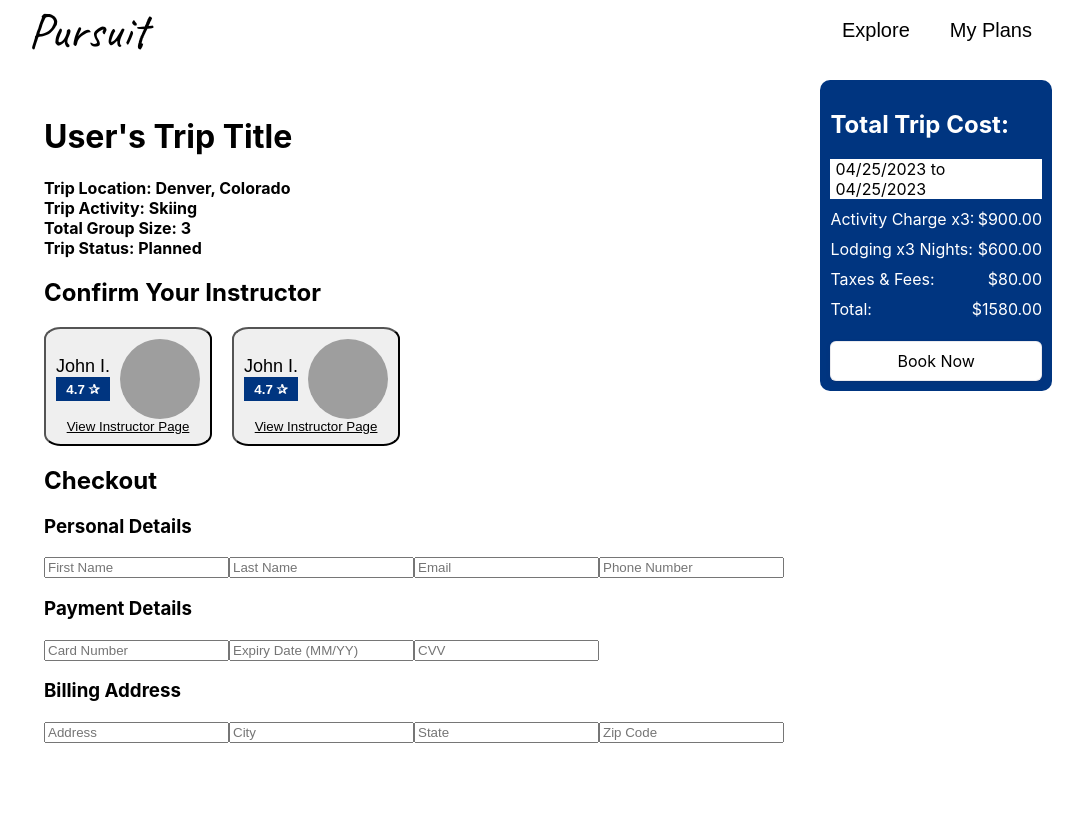
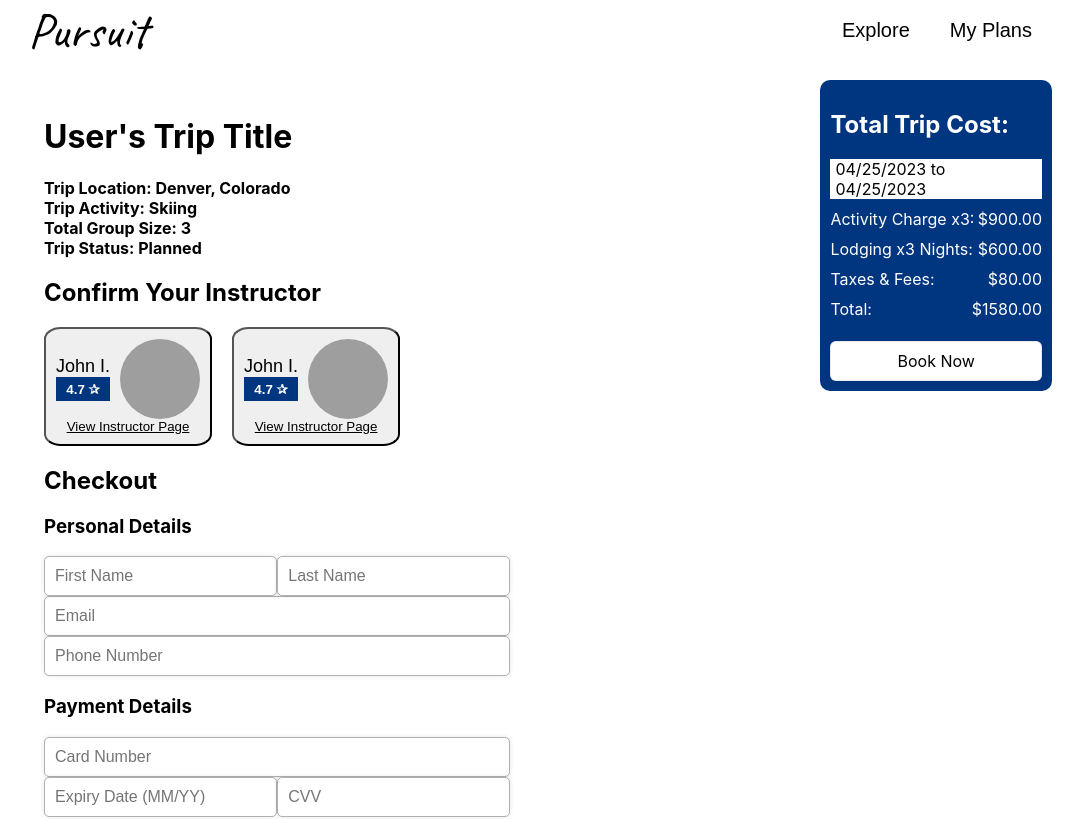
Before and after one commit to tameem22/CS422Project, a React (Create React App) app in the folder pursuitapp/: page /Checkout in a window 1280 px wide. Shown: the top 819 px of the page, without its empty margins (100-1183 px from the left). Built offline with nearby package versions, Linux system fonts and the light colour scheme; grey boxes are pictures that could not be loaded.

Commit message:
Checkout Input Styling

```diff
--- a/pursuitapp/src/pages/checkout/Checkout.css
+++ b/pursuitapp/src/pages/checkout/Checkout.css
@@ -95,3 +95,33 @@
     padding: 10px;
     border-radius: 10%;
 }
+
+.checkoutInput{
+    display: block;
+    width: 60%;
+    padding: 10px;
+    font-size: 16px;
+    border: 1px solid #b0b0b0;
+    border-radius: 5px;
+    box-shadow: 0 0 5px rgba(0, 0, 0, 0.1);
+}
+
+.checkoutInput:focus {
+    outline: none;
+    border-color: #003580;
+    box-shadow: 0 0 7px #003580;
+}
+
+
+.checkoutInputContainer{
+    display: flex;
+    flex-direction: row;
+    justify-content: space-between;
+    width: 63%;
+
+}
+
+.checkoutInputContainer>input{
+    flex: 1;
+
+}
--- a/pursuitapp/src/pages/checkout/Checkout.jsx
+++ b/pursuitapp/src/pages/checkout/Checkout.jsx
@@ -10,29 +10,35 @@ import "./Checkout.css";
 const PersonalDetails = ({ onChange }) => (
   <div>
     <h3>Personal Details</h3>
-    <input type="text" name="firstName" placeholder="First Name" onChange={onChange} />
-    <input type="text" name="lastName" placeholder="Last Name" onChange={onChange} />
-    <input type="email" name="email" placeholder="Email" onChange={onChange} />
-    <input type="tel" name="phone" placeholder="Phone Number" onChange={onChange} />
+    <div className="checkoutInputContainer">
+      <input className="checkoutInput" type="text" name="firstName" placeholder="First Name" onChange={onChange} />
+      <input className="checkoutInput" type="text" name="lastName" placeholder="Last Name" onChange={onChange} />
+    </div>
+    <input className="checkoutInput" type="email" name="email" placeholder="Email" onChange={onChange} />
+    <input className="checkoutInput" type="tel" name="phone" placeholder="Phone Number" onChange={onChange} />
   </div>
 );
 
 const BillingDetails = ({ onChange }) => (
   <div>
     <h3>Billing Address</h3>
-    <input type="text" name="address" placeholder="Address" onChange={onChange} />
-    <input type="text" name="city" placeholder="City" onChange={onChange} />
-    <input type="text" name="state" placeholder="State" onChange={onChange} />
-    <input type="text" name="zipcode" placeholder="Zip Code" onChange={onChange} />
+    <input className="checkoutInput" type="text" name="address" placeholder="Address" onChange={onChange} />
+    <div className="checkoutInputContainer">
+      <input className="checkoutInput" type="text" name="city" placeholder="City" onChange={onChange} />
+      <input className="checkoutInput" type="text" name="state" placeholder="State" onChange={onChange} />
+      <input className="checkoutInput" type="text" name="zipcode" placeholder="Zip Code" onChange={onChange} />
+    </div>
   </div>
 );
 
 const PaymentDetails = ({ onChange }) => (
   <div>
     <h3>Payment Details</h3>
-    <input type="text" name="cardNumber" placeholder="Card Number" onChange={onChange} />
-    <input type="text" name="expiryDate" placeholder="Expiry Date (MM/YY)" onChange={onChange} />
-    <input type="text" name="cvv" placeholder="CVV" onChange={onChange} />
+    <input className="checkoutInput" type="text" name="cardNumber" placeholder="Card Number" onChange={onChange} />
+    <div className="checkoutInputContainer">
+      <input className="checkoutInput" type="text" name="expiryDate" placeholder="Expiry Date (MM/YY)" onChange={onChange} />
+      <input className="checkoutInput" type="text" name="cvv" placeholder="CVV" onChange={onChange} />
+    </div>
   </div>
 );
 
```
